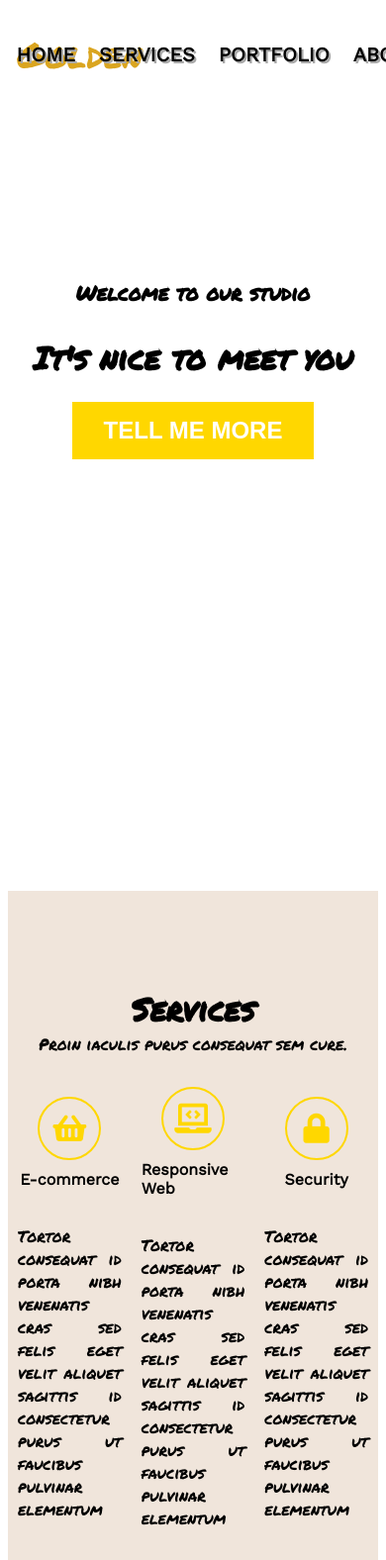
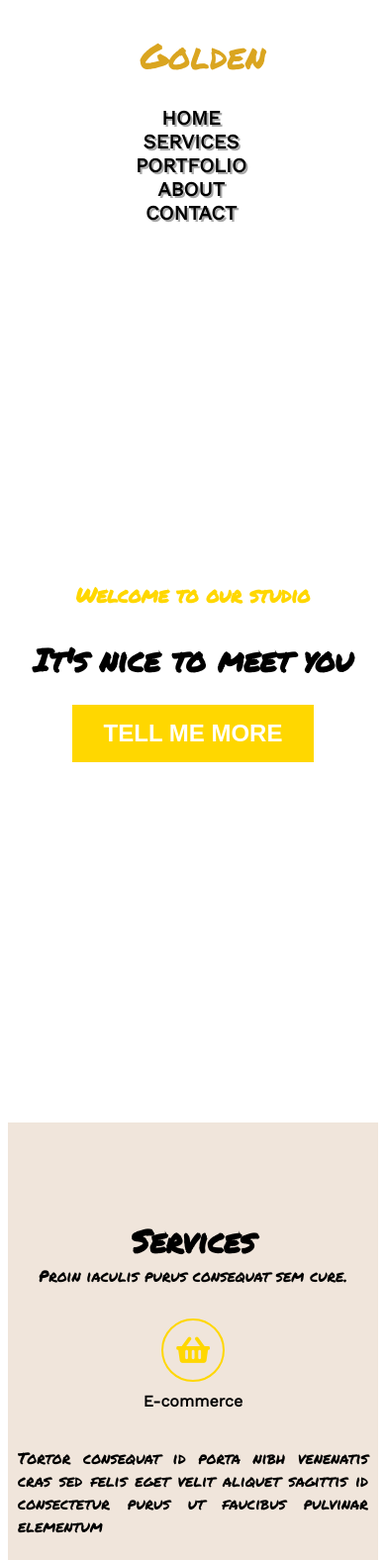
Before and after one commit to Niepawowsky/Gentleman_agency, a website: page index.html in a window 390 px wide. Shown: the top 1576 px of the page at 99% size. Drawn offline with nearby package versions, Linux system fonts and the light colour scheme.

Commit message:
Add Responivnes

```diff
--- a/index.html
+++ b/index.html
@@ -16,12 +16,13 @@
 </head>
 <body>
     <nav class="navigation">
+        <div class="container">
             <div class="row bar">
-            <div class="col-5 company">
+                <div class="col-md-5 col-sm-12 company">
                     <p>Golden</p>
                 </div>
-            <div class="col-7 menu">
-                <ul>
+                <div class="col-md-7 col-sm-12 menu">
+                    <ul class="row">
                         <li><a href="#Home">Home</a></li>
                         <li><a href="#services">Services</a></li>
                         <li><a href="#portoflio">Portfolio</a></li>
@@ -30,7 +31,7 @@
                     </ul>
                 </div>
             </div>
-
+        </div>
     </nav>
     <header class="home">
         <div class="container">
@@ -50,19 +51,19 @@
                 <p>Proin iaculis purus consequat sem cure.</p>
             </div>
                 <div class="row">
-                    <div class="box col-4">
+                    <div class="box col-md-4 col-sm-12">
                         <a><i class="fas fa-shopping-basket"></i></a>
                         <h5>E-commerce</h5>
                         <p>Tortor consequat id porta nibh venenatis cras sed felis eget velit aliquet sagittis id consectetur purus ut faucibus pulvinar elementum</p>
 
                     </div>
-                    <div class="box col-4">
+                    <div class="box col-md-4 col-sm-12">
                     <a><i class="fas fa-laptop-code"></i></a>
                         <h5>Responsive Web</h5>
                         <p>Tortor consequat id porta nibh venenatis cras sed felis eget velit aliquet sagittis id consectetur purus ut faucibus pulvinar elementum</p>
 
                     </div>
-                    <div class="box col-4">
+                    <div class="box col-md-4 col-sm-12">
                         <a><i class="fas fa-lock"></i></a>
                         <h5>Security</h5>
                         <p>Tortor consequat id porta nibh venenatis cras sed felis eget velit aliquet sagittis id consectetur purus ut faucibus pulvinar elementum</p>
@@ -77,7 +78,7 @@
                 <p>Proin iaculis purus consequat sem cure.</p>
             </div>
             <div class="row">
-                <div class="card col-4">
+                <div class="card col-md-4 col-sm-12">
                     <div class="card-image">
                         <img src="images\card-image\creative-web.jpeg">
                     </div>
@@ -86,7 +87,7 @@
                         <p>Print Design</p>
                     </div>
                 </div>
-                <div class="card col-4">
+                <div class="card col-md-4 col-sm-12">
                     <div class="card-image">
                         <img src="images\card-image\poster.jpeg">
                     </div>
@@ -95,7 +96,7 @@
                         <p>Print Design</p>
                     </div>
                 </div>
-                <div class="card col-4">
+                <div class="card col-md-4 col-sm-12">
                     <div class="card-image">
                         <img src="images\card-image\vinyl-record.jpeg">
                     </div>
@@ -104,7 +105,7 @@
                         <p>Product Mock-up</p>
                     </div>
                 </div>
-                <div class="card col-4">
+                <div class="card col-md-4 col-sm-12">
                     <div class="card-image">
                         <img src="images\card-image\print.jpeg">
                     </div>
@@ -113,7 +114,7 @@
                         <p>Web Design</p>
                     </div>
                 </div>
-                <div class="card col-4">
+                <div class="card col-md-4 col-sm-12">
                     <div class="card-image">
                         <img src="images\card-image\logo.jpg">
                     </div>
@@ -122,7 +123,7 @@
                         <p>Branding</p>
                     </div>
                 </div>
-                <div class="card col-4">
+                <div class="card col-md-4 col-sm-12">
                     <div class="card-image">
                         <img src="\images\card-image\branding.jpg">
                     </div>
@@ -142,9 +143,9 @@
                 </div>
                 <div class="social-media col-8">
                         <ul>
-                            <li><i class="fab fa-facebook-f"></i></li>
-                            <li><i class="fab fa-twitter"></i></li>
-                            <li><i class="fab fa-instagram"></i></li>
+                            <li><a><i class="fab fa-facebook-f"></a></i></li>
+                            <li><a><i class="fab fa-twitter"></i></a></li>
+                            <li><a><i class="fab fa-instagram"></i></a></li>
                         </ul>
 
                 </div>
--- a/sass/style.scss
+++ b/sass/style.scss
@@ -1,7 +1,3 @@
- /*{
-    box-sizing: border-box;
-    border: 1px solid red;
-}*/
 /*Global*/
 $font-marker: 'Permanent Marker';
 $font-header: 'Work Sans', sans-serif;
@@ -86,6 +82,7 @@ a:only-child:hover{
         font-family: $font-marker;
         font-size: 1.3rem;
         margin-bottom: 26px;
+        color: gold;
     }
     h1 {
         font-family: $font-marker;
@@ -104,8 +101,7 @@ a:only-child:hover{
         transition: 0.3s;
     }
     .welcome {
-        top: 30%;
-        position: absolute;
+        top: 60%;
     }
 }
 /*Our Services Section*/
@@ -218,6 +214,7 @@ footer {
 }
 .copyright p {
     font-family: $font-header;
+    text-align: center;
 }
 .social-media ul {
     list-style-type: none;
@@ -248,3 +245,21 @@ footer {
         right: -50%;
     }
 }
+
+@media screen and (max-width: 768px) {
+    .navigation {
+        position: static;
+        margin: 10px;
+        flex-direction: column;
+        height: auto;
+    }
+    .bar {
+        flex-direction: column;
+        margin: 10px;
+    }
+    .menu ul {
+        display: flex;
+        flex-direction: column;
+        margin: 5px;
+    }
+}
```
Also changed, not shown: css/style.css, 1 other file. Lines whose indentation alone changed are shown as unchanged.
